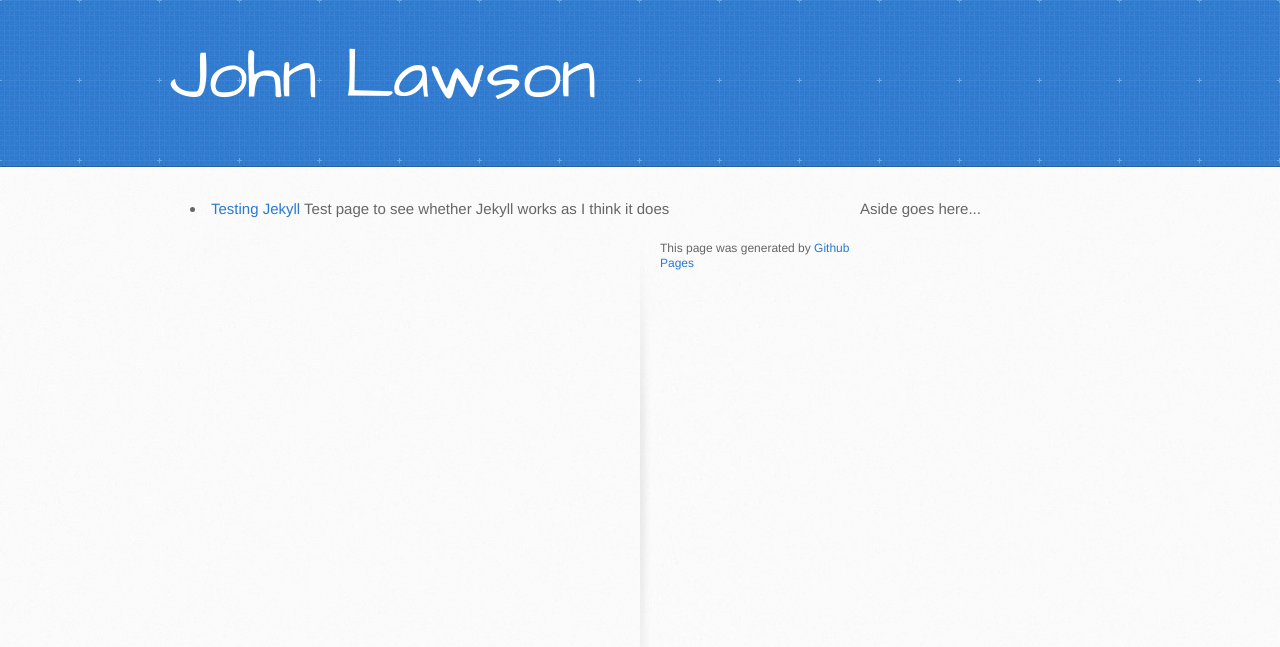
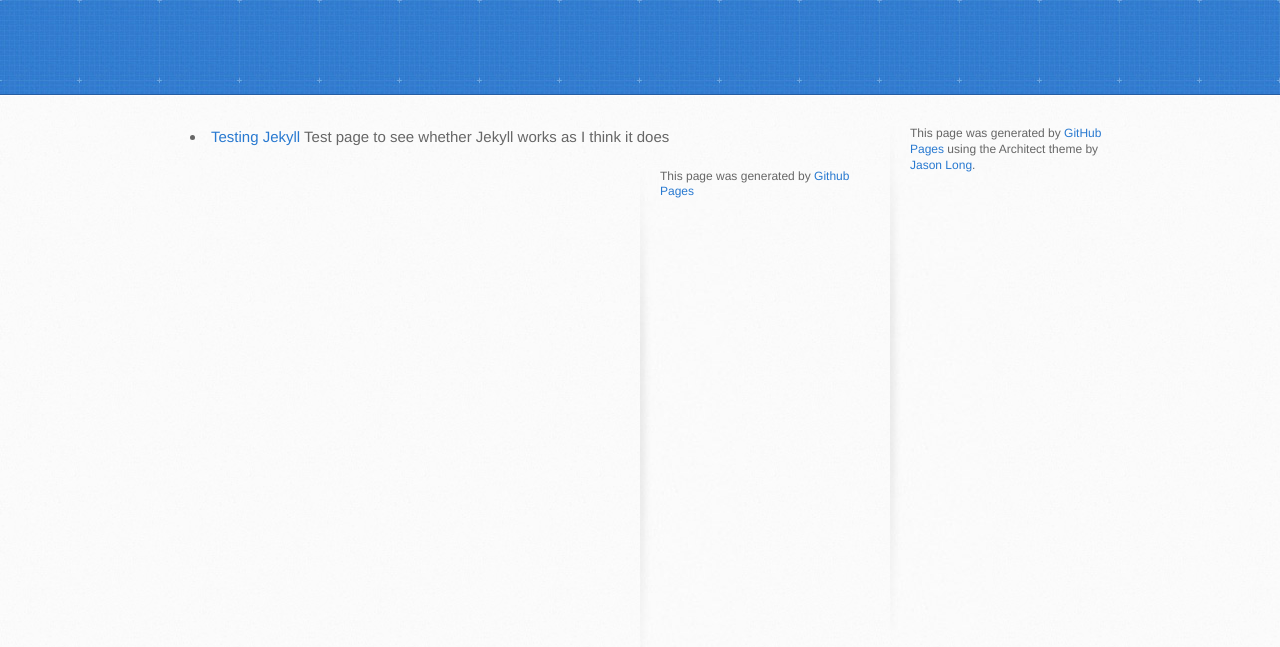
Before and after one commit to jwlawson/jwlawson.github.io, a Jekyll site: the page built from index.html, in a window 1280 px wide. Shown: the top 647 px of the page. Built offline with Jekyll 4.4.1, drawn with Linux system fonts in a browser that asks for light colours.

Commit message:
Puts aside into default layout

```diff
--- a/_layouts/default.html
+++ b/_layouts/default.html
@@ -17,7 +17,7 @@
 <div class="site">
   <header>
     <div class="inner">
-      <h1>{{ page.title }}</h1>
+      <h1>{{ site.title }}</h1>
     </div>
   </header>
 
@@ -29,7 +29,10 @@
 
   </section>
 
-  Aside goes here...
+  <aside id="sidebar">
+    <p>This page was generated by <a href="https://pages.github.com">GitHub Pages</a> using the Architect
+    theme by <a href="https://twitter.com/jasonlong">Jason Long</a>.</p>
+  </aside>
 
   </div>
   </div>
```
